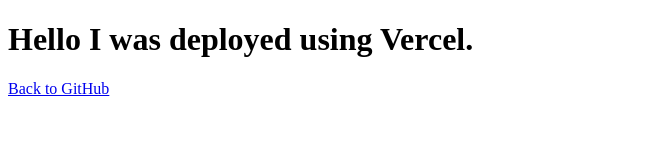
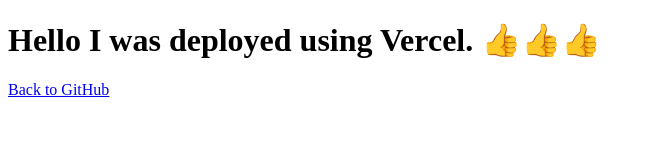
Before and after one commit to aaimio/vercel-preview-url-action, a website: page public/index.html in a window 1280 px wide. Shown: the whole page, without its empty margins (0-652 px from the left). Drawn offline with Linux system fonts and the light colour scheme.

Commit message:
chore: add thumbs up emoji to preview comment

```diff
--- a/public/index.html
+++ b/public/index.html
@@ -7,7 +7,7 @@
   </head>
   <body>
     <main>
-      <h1>Hello I was deployed using Vercel.</h1>
+      <h1>Hello I was deployed using Vercel. 👍👍👍</h1>
       <p>
         <a href="https://github.com/aaimio/vercel-preview-url-action">
           Back to GitHub
```
